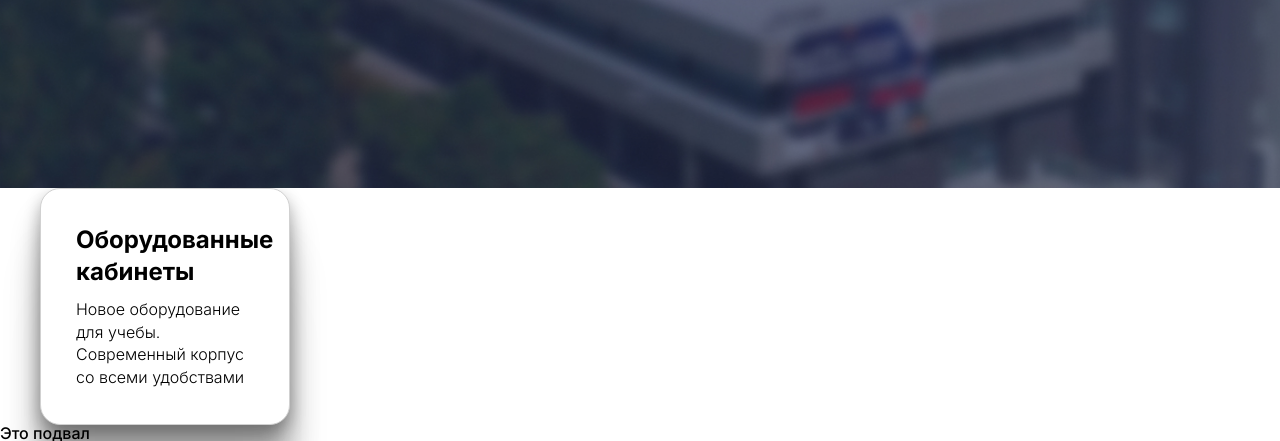
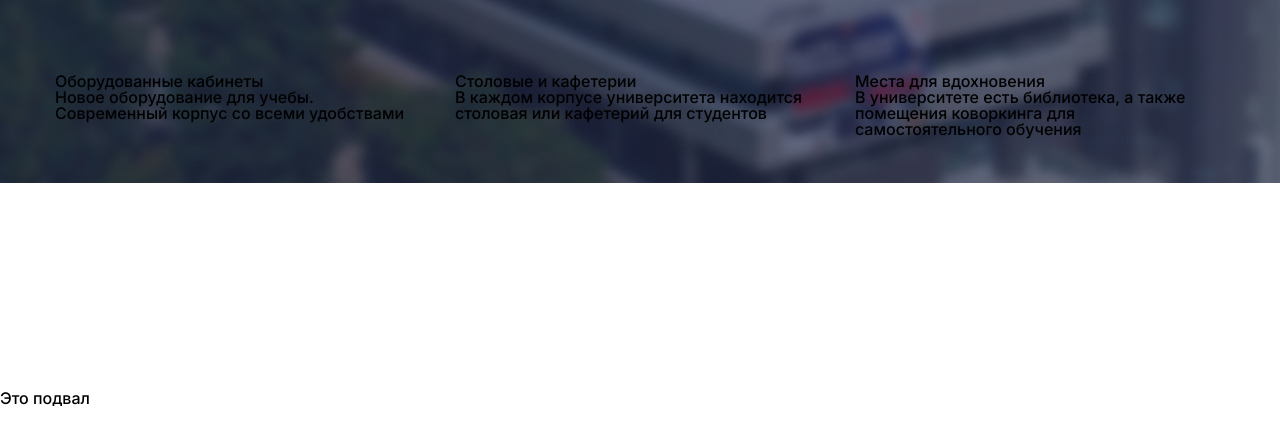
Before and after one commit to GhostGrand/poas-landing, a plain HTML site: page index.html in a window 1280 px wide. Shown: the part 394-835 px from the top of the page. After the commit the page ends 800 px from the top, so only its background shows below. Drawn offline with Linux system fonts and the light colour scheme.

Commit message:
creating services cards

```diff
--- a/css/style.css
+++ b/css/style.css
@@ -156,6 +156,9 @@ body {
 }
 
 .page__services {
+    position: relative;
+    z-index: 2;
+    margin: -110px 0px 0px 0px;
 }
 /* -------FOOTER------------------------------------------------------------------- */
 .footer {
@@ -201,7 +204,7 @@ body {
 }
 
 .main-block__text {
-    font-size: 32px;
+    font-size: 27px;
     line-height: (39 / 32 * 100%);
     font-weight: 300;
     color: white;
@@ -245,7 +248,16 @@ body {
 
 .main-block__button_border {
     border: 0.7px solid white;
+    transition: ease-in-out 0.3s;
 }
+
+/* @media (min-width:479px) {
+    .main-block__button_border:hover {
+        color: rgb(118, 121, 255);
+        background-color: #404E87;
+            border: 0.7px solid #404E87;
+    }
+} */
 
 .main-block__image {
     position: absolute;
@@ -259,7 +271,7 @@ body {
     object-position: bottom;
 }
 
-/* ---------------------------------------- */
+/* ----SERVICES-------------------------------- */
 
 .services {
 }
@@ -267,21 +279,44 @@ body {
 }
 
 .services__body {
+
+}
+
+@media (min-width: 720px) {
+    .services__body{
     display: flex;
-    margin: 0px -15px;
+    flex-wrap: wrap;
+    margin: 0px -15px -30px;
+    }
 }
+
+
 .services_column {
     padding: 0px 15px;
     flex: 0 1 33.333%;
+    margin: 0px 0px 30px 0px;
 }
+
+@media (min-width: 720px) {
+    .services__body {
+        padding: 0px 15px;
+    }
+}
+
+@media (max-width: 700px) {
+    .services_column {
+       flex: 0 1 50%;
+    }
 .services_item {
+    height: 100%;
     box-shadow: 0px 180px 50px rgba(0, 0, 0, 0.01), 0px 115px 46px rgba(0, 0, 0, 0.04), 0px 65px 39px rgba(0, 0, 0, 0.15), 0px 29px 29px rgba(0, 0, 0, 0.26), 0px 7px 16px rgba(0, 0, 0, 0.29), 0px 0px 0px rgba(0, 0, 0, 0.3);
     background-color: white;
     padding: 35px;
     border: 0.7px solid #D1D1D1;
     border-radius: 20px;
-    max-width: 250px;
+    /* max-width: 300px; */
 }
+
 .item-service {
 }
 
@@ -294,11 +329,11 @@ body {
     line-height: 133%;
 }
 .item-service__line {
-    padding-bottom: 10px;
-
+    border-bottom: 2px solid rgb(0, 0, 0);
 }
 .item-service__text {
     font-weight: 300;
     /* font-size: 20px; */
     line-height: 142%;
+    /* max-height: 120px; */
 }
--- a/index.html
+++ b/index.html
@@ -53,10 +53,24 @@
                         <div class="services_column">
                             <div class="services_item item-service">
                                 <h3 class="item-service_title">Оборудованные кабинеты</h3>
-                                <!-- <div class="item-service__line">
-                                    <img src="./images/card_line.svg" alt="Divide line">
-                                </div> -->
+                                <div class="item-service__line"></div>
                                 <div class="item-service__text">Новое оборудование для учебы. Современный корпус со всеми удобствами</div>
+                            </div>
+                        </div>
+                        <div class="services_column">
+                            <div class="services_item item-service">
+                                <h3 class="item-service_title">Столовые и кафетерии</h3>
+                                <div class="item-service__line">
+                                    <!-- <img src="./images/card_line.svg" alt="Divide line"> -->
+                                </div>
+                                <div class="item-service__text">В каждом корпусе университета находится столовая или кафетерий для студентов</div>
+                            </div>
+                        </div>
+                        <div class="services_column">
+                            <div class="services_item item-service">
+                                <h3 class="item-service_title">Места для вдохновения</h3>
+                                 <div class="item-service__line"></div>
+                                <div class="item-service__text">В университете есть библиотека, а также помещения коворкинга для самостоятельного обучения</div>
                             </div>
                         </div>
                     </div>
```
